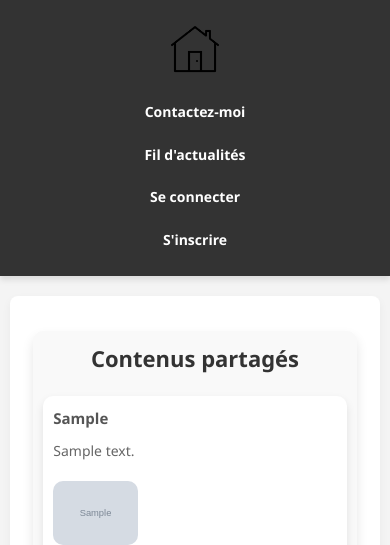
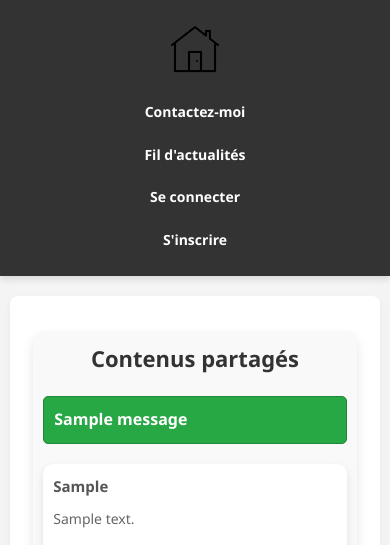
Before and after one commit to martinv96/ProjetMai2025, a Flask app: page /feed in a window 390 px wide. Shown: the top 545 px of the page. Run offline with Flask 3, Linux system fonts and the light colour scheme; tables that the repository leaves empty hold one stand-in row (values such as "Sample post"); grey boxes marked "Sample" are stand-in pictures; one stand-in notice (Sample message) is shown.

Commit message:
ajout de messages flash, correction pour les videos, css video et photos responsive

```diff
--- a/app/routes.py
+++ b/app/routes.py
@@ -4,6 +4,7 @@ from app.models import User, Message, Post, db, Like, Comment
 from werkzeug.security import generate_password_hash, check_password_hash
 from werkzeug.utils import secure_filename
 import cloudinary.uploader
+from io import BytesIO
 import os
 
 bp = Blueprint('main', __name__)
@@ -41,14 +42,15 @@ def register():
         password = request.form.get('password')
         hashed_password = generate_password_hash(password, method='pbkdf2:sha256')
 
-
         new_user = User(prenom=prenom, email=email, password=hashed_password)
         db.session.add(new_user)
         db.session.commit()
 
+        flash("Inscription réussie ! Vous pouvez maintenant vous connecter.", "success")
         return redirect(url_for('main.login'))
 
     return render_template("register.html")
+
 
 @bp.route('/login', methods=['GET', 'POST'])
 def login():
@@ -62,9 +64,13 @@ def login():
         user = User.query.filter_by(email=email).first()
         if user and check_password_hash(user.password, password):
             login_user(user)
+            flash("Connexion réussie !", "success")
             return redirect(url_for('main.profile'))
+        else:
+            flash("Identifiants incorrects. Veuillez réessayer.", "danger")
 
     return render_template("login.html")
+
 
 @bp.route('/profile', methods=['GET', 'POST'])
 @login_required
@@ -88,6 +94,8 @@ def profile():
             if new_password and new_password == confirm_password:
                 hashed_password = generate_password_hash(new_password, method='sha256')
                 current_user.password = hashed_password
+            else:
+                flash("Les mots de passe ne correspondent pas.", "danger")
 
         # Photo de profil
         file = request.files.get('photo')
@@ -98,15 +106,18 @@ def profile():
             current_user.photo = f'uploads/{filename}'
 
         db.session.commit()
+        flash("Profil mis à jour avec succès !", "success")
         return redirect(url_for('main.profile'))
 
     return render_template("profile.html", user=current_user)
+
 
 
 @bp.route('/logout')
 @login_required
 def logout():
     logout_user()
+    flash("Vous avez été déconnecté avec succès.", "success")
     return redirect(url_for('main.login'))
 
 @bp.route('/messages')
@@ -154,8 +165,10 @@ def partage():
         # Upload vidéo (si présente)
         if video and allowed_file(video.filename):
             try:
+                # Ouvrir le fichier vidéo en mode binaire
+                video_bytes = BytesIO(video.read())  # Lecture du fichier comme bytes
                 result = cloudinary.uploader.upload_large(
-                    video,
+                    video_bytes,
                     resource_type="video"
                 )
                 video_url = result.get("secure_url")
@@ -172,6 +185,7 @@ def partage():
         return redirect(url_for('main.feed'))
 
     return render_template("partage.html")
+
 
 @bp.route('/feed')
 def feed():
--- a/app/static/css/feed.css
+++ b/app/static/css/feed.css
@@ -42,9 +42,15 @@
     line-height: 1.5;
 }
 
-.post-image img,
+.post-image img {
+    width: 20%;
+    max-width: 100%;
+    border-radius: 10px;
+    margin-bottom: 15px;
+}
+
 .post-video video {
-    width: 20%;
+    width: 40%;
     max-width: 100%;
     border-radius: 10px;
     margin-bottom: 15px;
@@ -185,9 +191,13 @@ form button:disabled {
         font-size: 15px;
     }
 
-    .post-image img,
+    .post-image img {
+        width: 30%;
+        max-height: 250px;
+    }
+
     .post-video video {
-        width: 30%;
+        width: 100%;
         max-height: 250px;
     }
 
@@ -236,9 +246,14 @@ form button:disabled {
         font-size: 14px;
     }
 
-    .post-image img,
+    .post-image img {
+        width: 50%;
+        max-height: 200px;
+        margin-left: 70px;
+    }
+
     .post-video video {
-        width: 30%;
+        width: 100%;
         max-height: 200px;
     }
 
--- a/app/static/css/style.css
+++ b/app/static/css/style.css
@@ -82,6 +82,42 @@ ul {
     padding: 0;
 }
 
+/* Flash messages styles */
+.flash-messages {
+    margin-bottom: 20px;
+}
+
+.flash {
+    padding: 10px;
+    margin-bottom: 10px;
+    border-radius: 5px;
+    font-weight: bold;
+}
+
+.flash.success {
+    background-color: #28a745;
+    color: white;
+    border: 1px solid #218838;
+}
+
+.flash.danger {
+    background-color: #dc3545;
+    color: white;
+    border: 1px solid #c82333;
+}
+
+.flash.warning {
+    background-color: #ffc107;
+    color: black;
+    border: 1px solid #e0a800;
+}
+
+.flash.info {
+    background-color: #17a2b8;
+    color: white;
+    border: 1px solid #138496;
+}
+
 /* Footer */
 footer {
     background-color: #333;
--- a/app/templates/feed.html
+++ b/app/templates/feed.html
@@ -5,6 +5,17 @@
 {% block content %}
     <main class="feed-container">
         <h2>Contenus partagés</h2>
+
+        {# Affichage des messages flash #}
+        <div class="flash-messages">
+            {% with messages = get_flashed_messages(with_categories=true) %}
+                {% if messages %}
+                    {% for category, message in messages %}
+                        <div class="flash {{ category }}">{{ message }}</div>
+                    {% endfor %}
+                {% endif %}
+            {% endwith %}
+        </div>
 
         {% for post in posts %}
         <div class="post-container">
```
Also changed, not shown: app/templates/contact.html (+11 -0 lines), app/templates/partage.html (+12 -0 lines), app/templates/profile.html (+11 -0 lines), app/templates/register.html (+11 -0 lines), messages.db.
